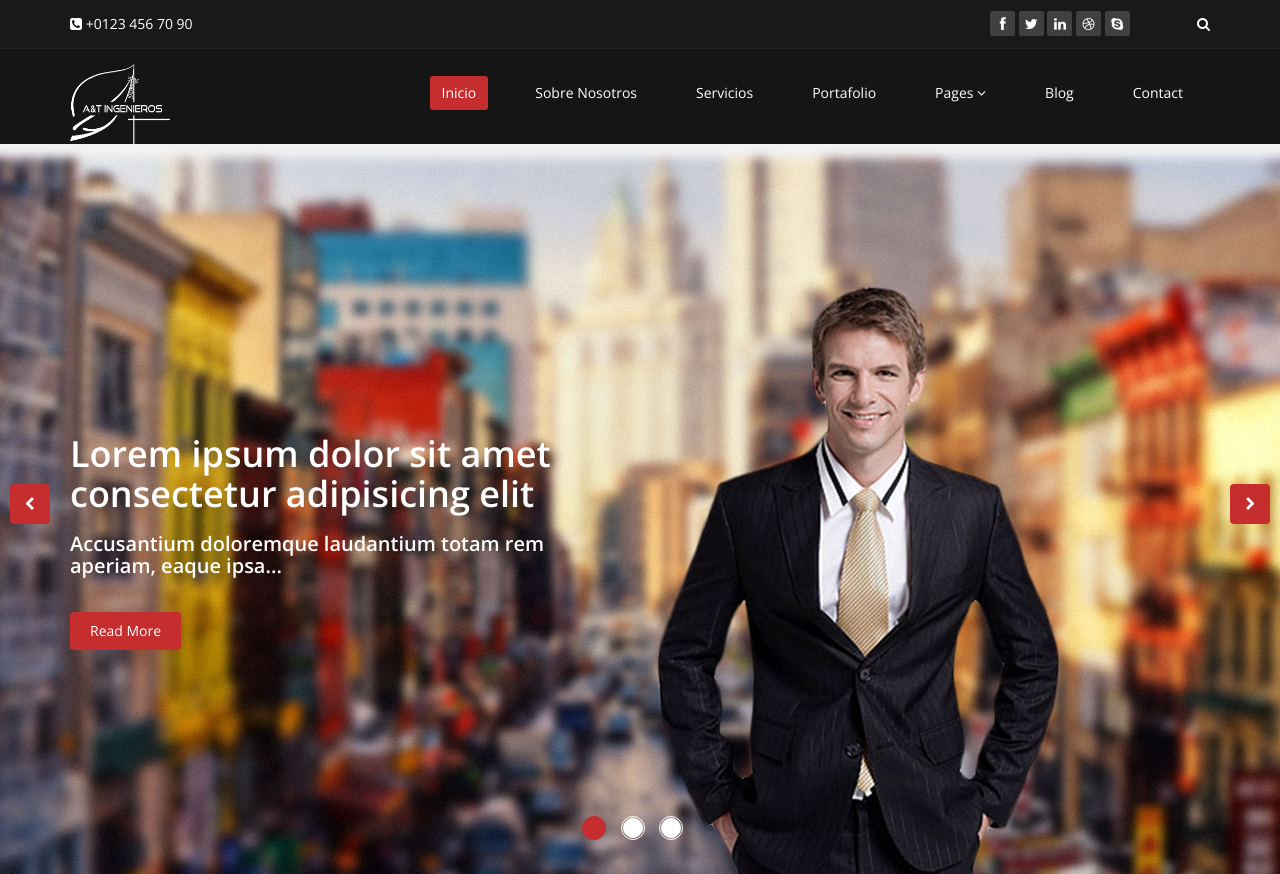
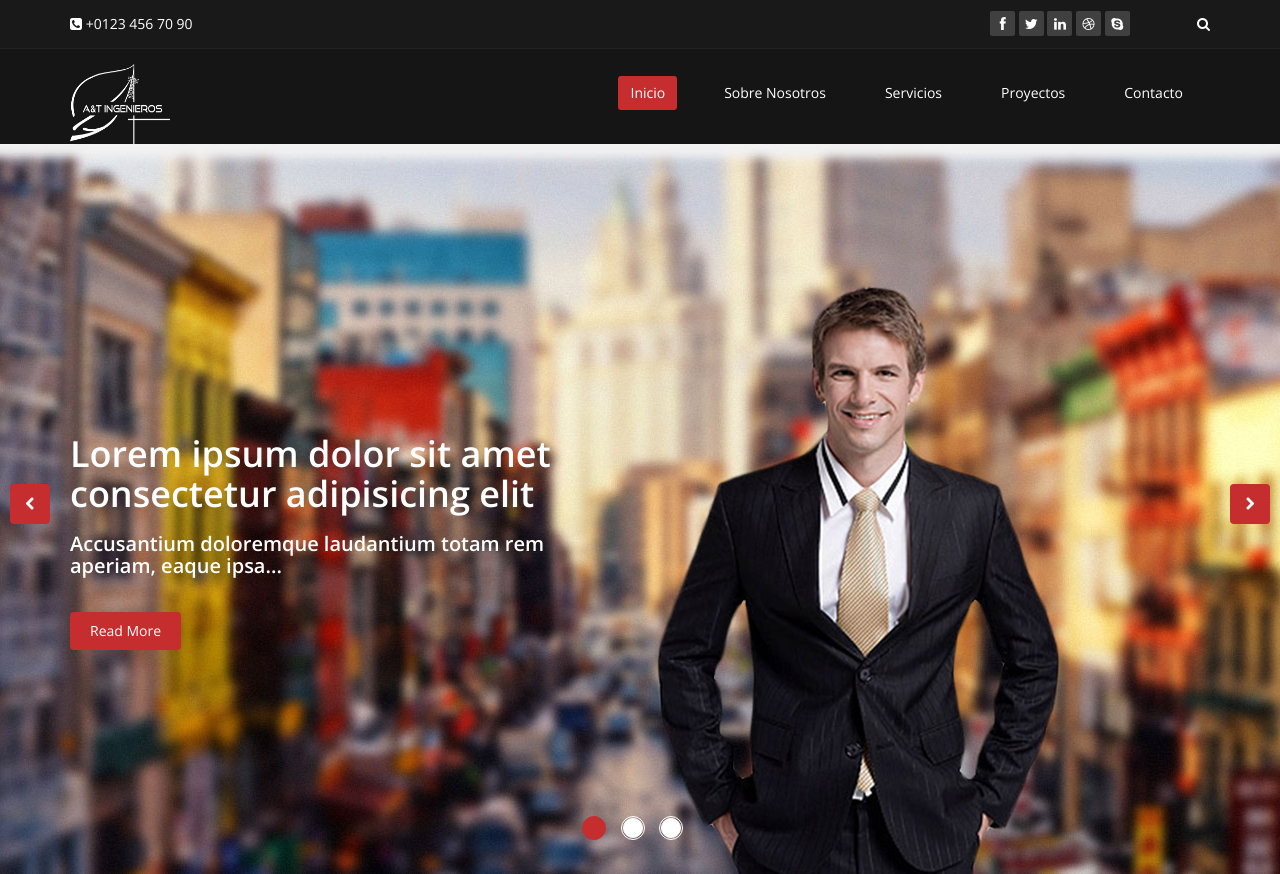
Before and after one commit to Cambass/A-T_Ingenieria, a plain HTML site: page index.html in a window 1280 px wide. Shown: the top 874 px of the page. Drawn offline with nearby package versions, Linux system fonts and the light colour scheme.

Commit message:
Fix Menu

```diff
--- a/index.html
+++ b/index.html
@@ -73,8 +73,8 @@
                         <li class="active"><a href="index.html">Inicio</a></li>
                         <li><a href="about-us.html">Sobre Nosotros</a></li>
                         <li><a href="services.html">Servicios</a></li>
-                        <li><a href="portfolio.html">Portafolio</a></li>
-                        <li class="dropdown">
+                        <li><a href="portfolio.html">Proyectos</a></li>
+                        <!-- <li class="dropdown">
                             <a href="#" class="dropdown-toggle" data-toggle="dropdown">Pages <i class="fa fa-angle-down"></i></a>
                             <ul class="dropdown-menu">
                                 <li><a href="blog-item.html">Blog Single</a></li>
@@ -82,14 +82,13 @@
                                 <li><a href="404.html">404</a></li>
                                 <li><a href="shortcodes.html">Shortcodes</a></li>
                             </ul>
-                        </li>
-                        <li><a href="blog.html">Blog</a></li>
-                        <li><a href="contact-us.html">Contact</a></li>
+                        </li> -->
+                        <!-- <li><a href="blog.html">Blog</a></li>  -->
+                        <li><a href="contact-us.html">Contacto</a></li>
                     </ul>
                 </div>
             </div><!--/.container-->
         </nav><!--/nav-->
-
     </header><!--/header-->
 
     <section id="main-slider" class="no-margin">
```
